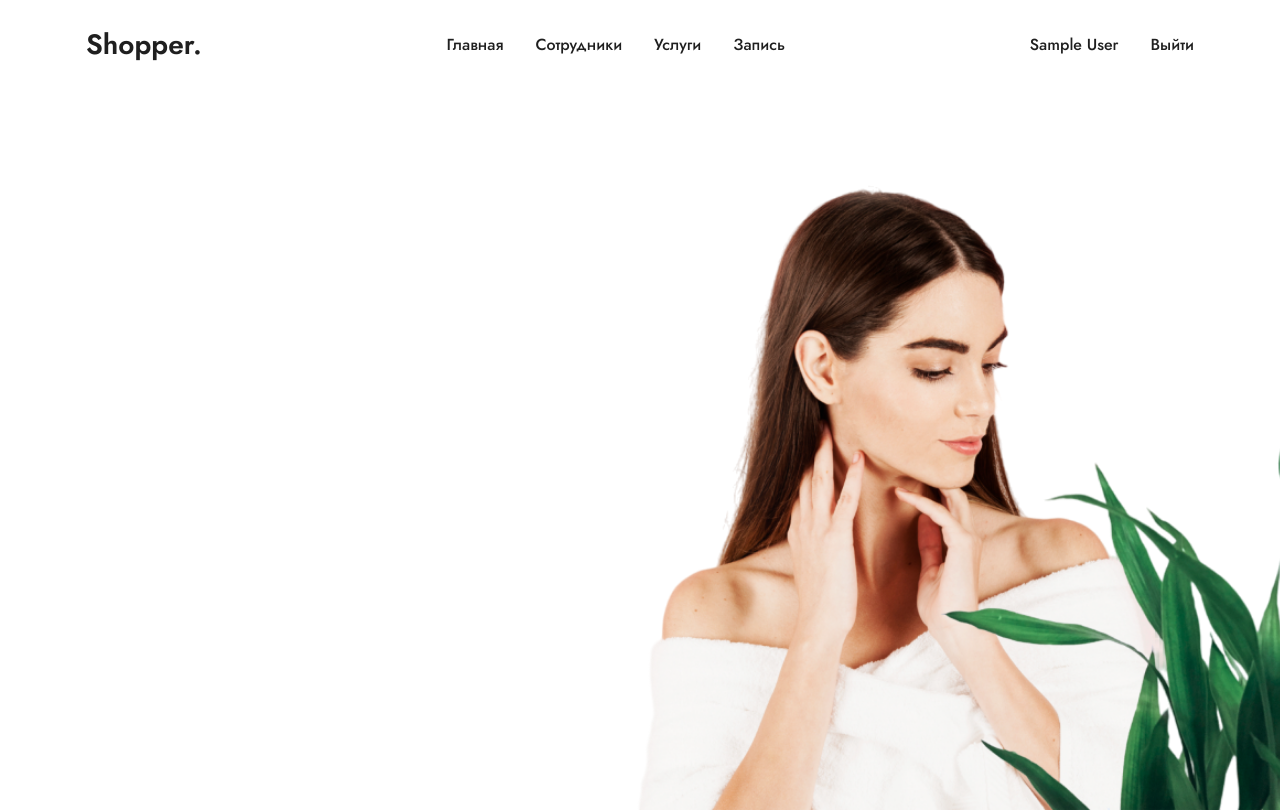
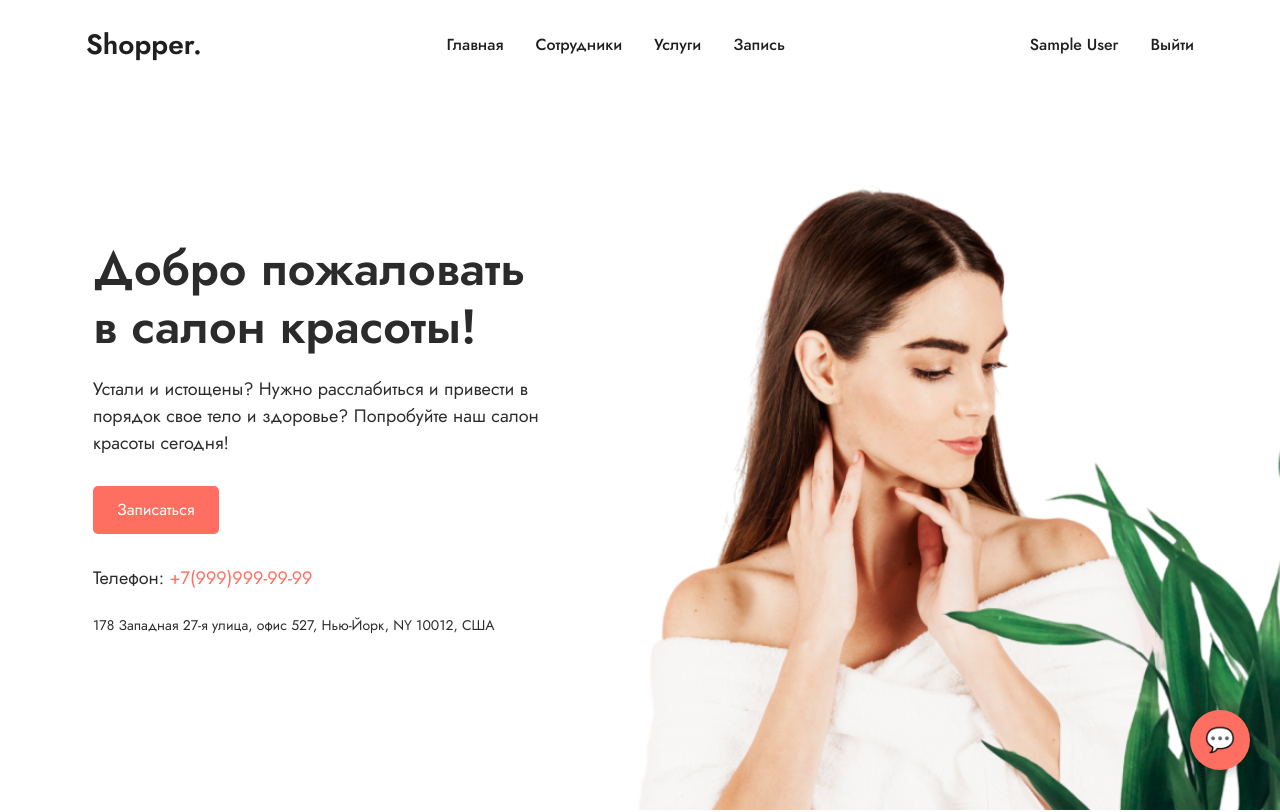
Before and after one commit to IamPIROSHOK/Diplom, a Vue app in the folder Frontend/: page / in a window 1280 px wide. Shown: the top 812 px of the page. Built offline with nearby package versions, Linux system fonts and the light colour scheme; no server answers; sample sign-in values are in the browser's storage.

Commit message:
Верстка

```diff
--- a/Frontend/src/client/App.vue
+++ b/Frontend/src/client/App.vue
@@ -2,6 +2,7 @@
   <div id="client-app" class="d-flex flex-column min-vh-100">
     <Navbar />
     <router-view></router-view>
+    <ChatIcon />
     <Footer />
   </div>
 </template>
@@ -9,11 +10,14 @@
 <script>
 import Navbar from './components/Navbar.vue';
 import Footer from './components/Footer.vue';
+import ChatIcon from './components/ChatIcon.vue';
+
 export default {
   name: 'ClientApp',
   components: {
     Navbar,
     Footer,
+    ChatIcon,
   },
 };
 </script>
--- /dev/null
+++ b/Frontend/src/client/components/ChatIcon.vue
@@ -0,0 +1,40 @@
+<template>
+  <div class="chat-icon" @click="openChat">
+    💬
+  </div>
+</template>
+
+<script>
+export default {
+  methods: {
+    openChat() {
+      // Логика открытия чата
+      alert("Открытие чата");
+    }
+  }
+};
+</script>
+
+<style scoped>
+.chat-icon {
+  position: fixed;
+  bottom: 30px;
+  right: 30px;
+  width: 60px;
+  height: 60px;
+  background-color: #ff6f61;
+  color: white;
+  border-radius: 50%;
+  display: flex;
+  justify-content: center;
+  align-items: center;
+  font-size: 24px;
+  cursor: pointer;
+  box-shadow: 0 4px 8px rgba(0, 0, 0, 0.2);
+  transition: background-color 0.3s, transform 0.3s;
+}
+.chat-icon:hover {
+  background-color: #ff6f61;
+  transform: scale(1.1);
+}
+</style>
--- a/Frontend/src/client/components/HomeMasters.vue
+++ b/Frontend/src/client/components/HomeMasters.vue
@@ -1,6 +1,6 @@
 <template>
-  <div class="container mt-5">
-    <h2 class="mb-4 text-center">Наши мастера</h2>
+  <div class="container mt-5 home-masters">
+    <h2 class="mb-8 text-center">Наши мастера</h2>
     <swiper
         :slides-per-view="3"
         :centered-slides="true"
@@ -70,6 +70,10 @@ export default {
 
 <style scoped>
 /* Стили для слайдера */
+.home-masters {
+  padding: 25px 0;
+}
+
 .slider-item {
   padding: 0 10px;
   outline: none;
@@ -95,13 +99,13 @@ export default {
 }
 
 .btn-primary {
-  background-color: #5cb85c;
-  border-color: #5cb85c;
+  background-color: #ff6f61;
+  border-color: #ff6f61;
 }
 
 .btn-primary:hover {
-  background-color: #4cae4c;
-  border-color: #4cae4c;
+  background-color: #ff6f61;
+  border-color: #ff6f61;
 }
 
 .swiper-button-next, .swiper-button-prev {
--- a/Frontend/src/client/views/Home.vue
+++ b/Frontend/src/client/views/Home.vue
@@ -1,9 +1,22 @@
-<!-- src/views/Home.vue -->
-
 <template>
   <section>
     <div class="row gx-0 d-block d-lg-flex flickity flickity-lg-none" data-flickity='{"watchCSS": true}'>
       <div class="col-12 d-flex flex-column bg-cover" style="background-image: url('/assets/images/slide-01.png'); min-height: 720px;">
+        <div class="container h-100 d-flex align-items-center">
+          <div class="text-container">
+            <h1>Добро пожаловать <br class="br-none">в салон красоты!</h1>
+            <p class="lead">Устали и истощены? Нужно расслабиться и привести в порядок свое тело и здоровье? Попробуйте наш салон красоты сегодня!</p>
+            <div class="btn-wrap">
+              <div class="group-xxl group-middle">
+                <router-link to="/appointments" class="button button-primary">Записаться</router-link>
+              </div>
+            </div>
+            <div class="contact-info">
+              <p class="phone-title">Телефон: <a href="tel:10002347890" class="phone-number">+7(999)999-99-99</a></p>
+              <p class="address">178 Западная 27-я улица, офис 527, Нью-Йорк, NY 10012, США</p>
+            </div>
+          </div>
+        </div>
       </div>
     </div>
   </section>
@@ -22,5 +35,78 @@ export default {
 </script>
 
 <style scoped>
-/* Добавьте сюда стили, если нужно */
+.text-container {
+  color: #3d3d3d;
+  text-align: left;
+  max-width: 500px;
+  padding-left: 23px;
+}
+
+.text-container h1 {
+  font-size: 48px;
+  font-weight: bold;
+  color: #2b2b2b;
+  margin-bottom: 20px;
+}
+
+.text-container p.lead {
+  font-size: 18px;
+  color: #2b2b2b;
+  margin-bottom: 30px;
+}
+
+.btn-wrap {
+  margin-bottom: 30px;
+}
+
+.button {
+  display: inline-block;
+  padding: 12px 24px;
+  font-size: 16px;
+  border-radius: 5px;
+  text-decoration: none;
+  margin-right: 10px;
+  transition: background-color 0.3s, color 0.3s;
+}
+
+.button-primary {
+  background-color: #ff6f61;
+  color: white;
+  border: none;
+}
+
+.button-primary:hover {
+  background-color: #e65c50;
+  color: white;
+}
+
+.button-secondary {
+  background-color: white;
+  color: #ff6f61;
+  border: 2px solid #ff6f61;
+}
+
+.button-secondary:hover {
+  background-color: #ffe6e2;
+  color: #ff6f61;
+}
+
+.contact-info {
+  margin-top: 20px;
+}
+
+.contact-info .phone-title {
+  font-size: 18px;
+  color: #2b2b2b;
+}
+
+.contact-info .phone-number {
+  color: #ff6f61;
+  text-decoration: none;
+}
+
+.contact-info .address {
+  font-size: 14px;
+  color: #2b2b2b;
+}
 </style>
```
